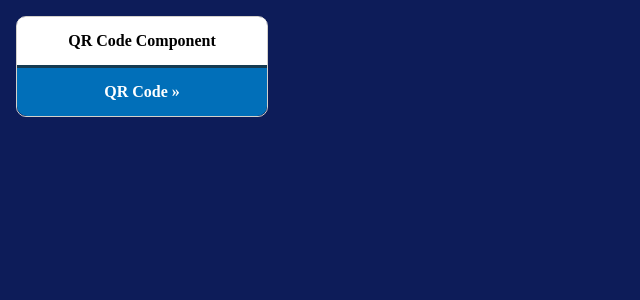
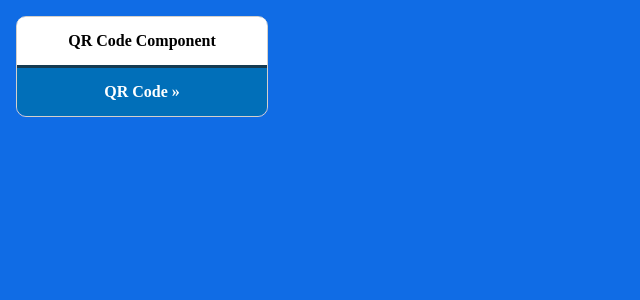
Before and after one commit to alexanderivanov2/frontend-mentor, a Vue app: page / in a window 1280 px wide. Shown: the top 300 px of the page, without its empty margins (0-640 px from the left). Built offline with nearby package versions, Linux system fonts and the light colour scheme.

Commit message:
add new background-color

```diff
--- a/src/assets/styles/_variables.scss
+++ b/src/assets/styles/_variables.scss
@@ -1 +1 @@
-$background-color: #0D1C59;
+$background-color: #106CE5;
```
